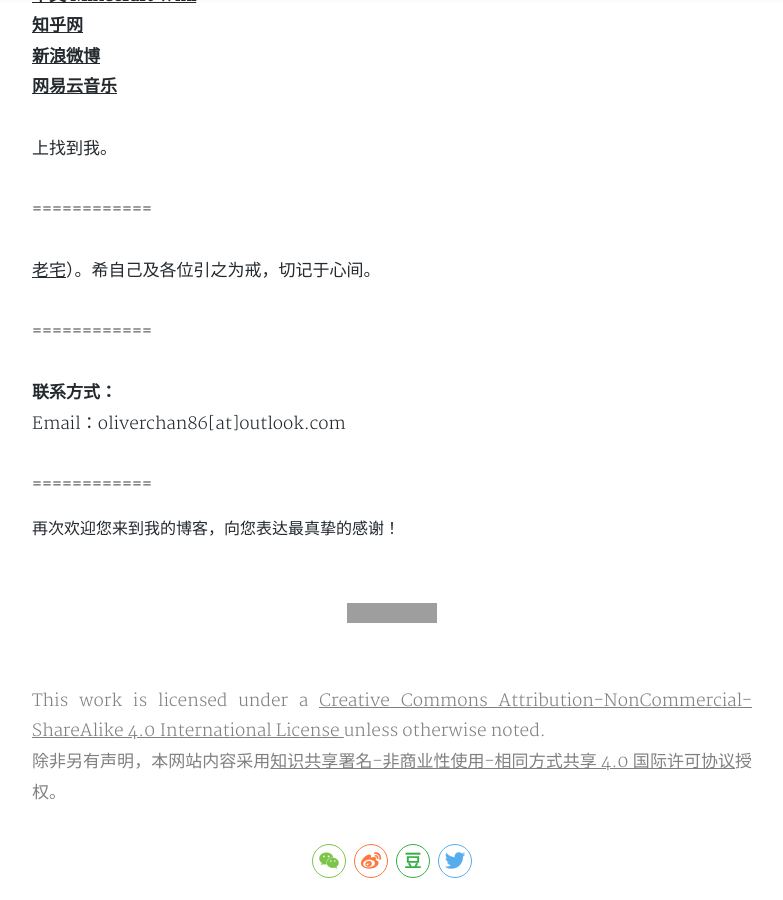
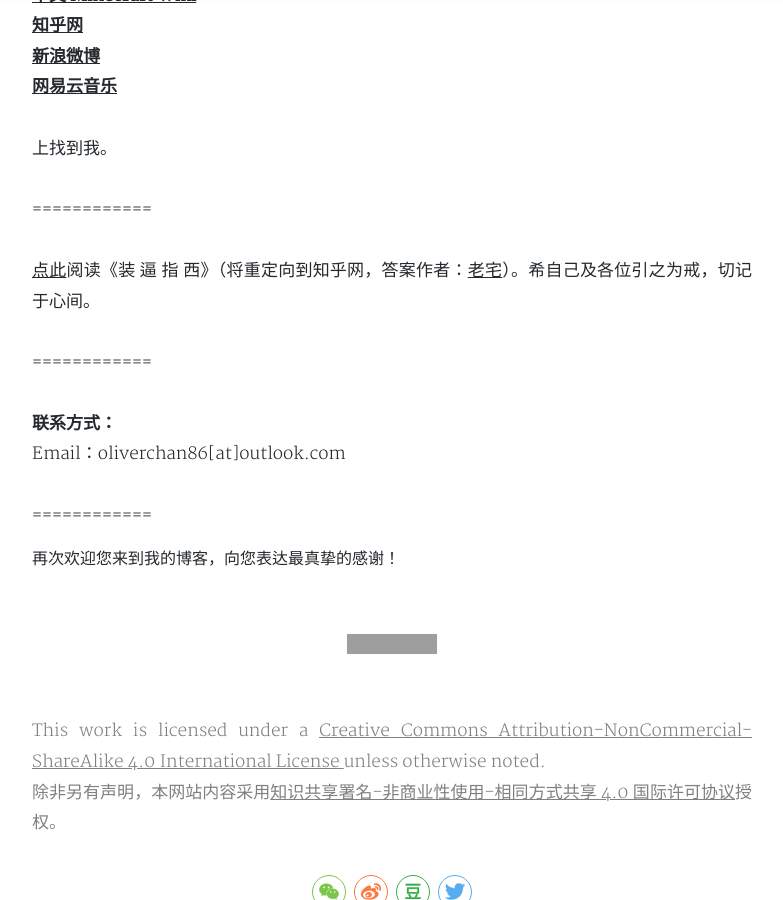
Before and after one commit to Olvcpr423/Olvcpr423.github.io, a Jekyll site: the page built from about.html, in a window 1280 px wide and 900 px high, scrolled down 977 px. Shown: the whole window, without its empty margins (248-1031 px from the left). Built offline with Jekyll 4.4.1, drawn with Linux system fonts in a browser that asks for light colours; nearby versions of some CDN libraries; a style sheet for code colours, icons or effects is not loaded; part of the change alters nothing that is shown; grey boxes are pictures that could not be loaded.

Commit message:
fix one bug

```diff
--- a/about.html
+++ b/about.html
@@ -49,7 +49,7 @@ tags: About 关于
 ============
   <br>
   <br>
-  <a href ='https://www.zhihu.com/question/367629230/answer/986483568>点此</a>阅读《装 逼 指 西》（将重定向到知乎网，答案作者：<a href ='https://www.zhihu.com/people/lao-zhai-55-93'>老宅</a>）。希自己及各位引之为戒，切记于心间。
+  <a href ='https://www.zhihu.com/question/367629230/answer/986483568'>点此</a>阅读《装 逼 指 西》（将重定向到知乎网，答案作者：<a href ='https://www.zhihu.com/people/lao-zhai-55-93'>老宅</a>）。希自己及各位引之为戒，切记于心间。
   <br>
   <br>
 ============
```
